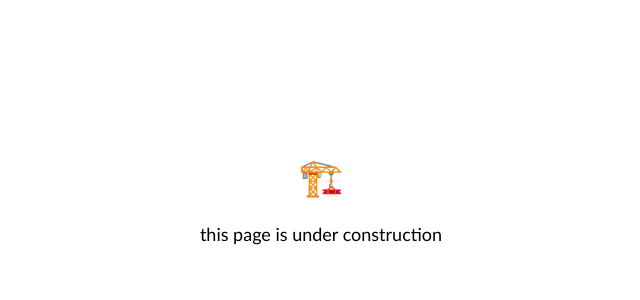
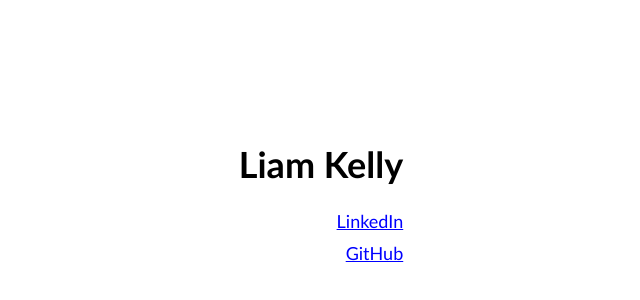
Before and after one commit to kliam11/kliam11.github.io, a plain HTML site: page index.html in a window 1280 px wide. Shown: the part 204-504 px from the top of the page, without its empty margins (319-959 px from the left). Drawn offline with Linux system fonts and the light colour scheme.

Commit message:
Update index.html to landing page

```diff
--- a/index.html
+++ b/index.html
@@ -17,12 +17,27 @@
             .content {
                 text-align: center;
             }
+            .link-container {
+                text-align: right;
+            }
+            .link-container a {
+                display: block;
+                margin-bottom: 10px;
+                text-decoration: underline;
+                color: blue;
+            }
+            .link-container a:visited {
+                color: blue;
+            }
         </style>
     </head>
     <body>
         <div class="content">
-        <h1>🏗️</h1>
-        <p>this page is under construction</p>
+            <h1>Liam Kelly</h1>
+            <div class="link-container">
+                <a href="https://linkedin.com/in/liamakelly">LinkedIn</a>
+                <a href="https://github.com/kliam11">GitHub</a>
+            </div>
         </div>
     </body>
 </html>
```
Lines whose indentation alone changed are shown as unchanged.
